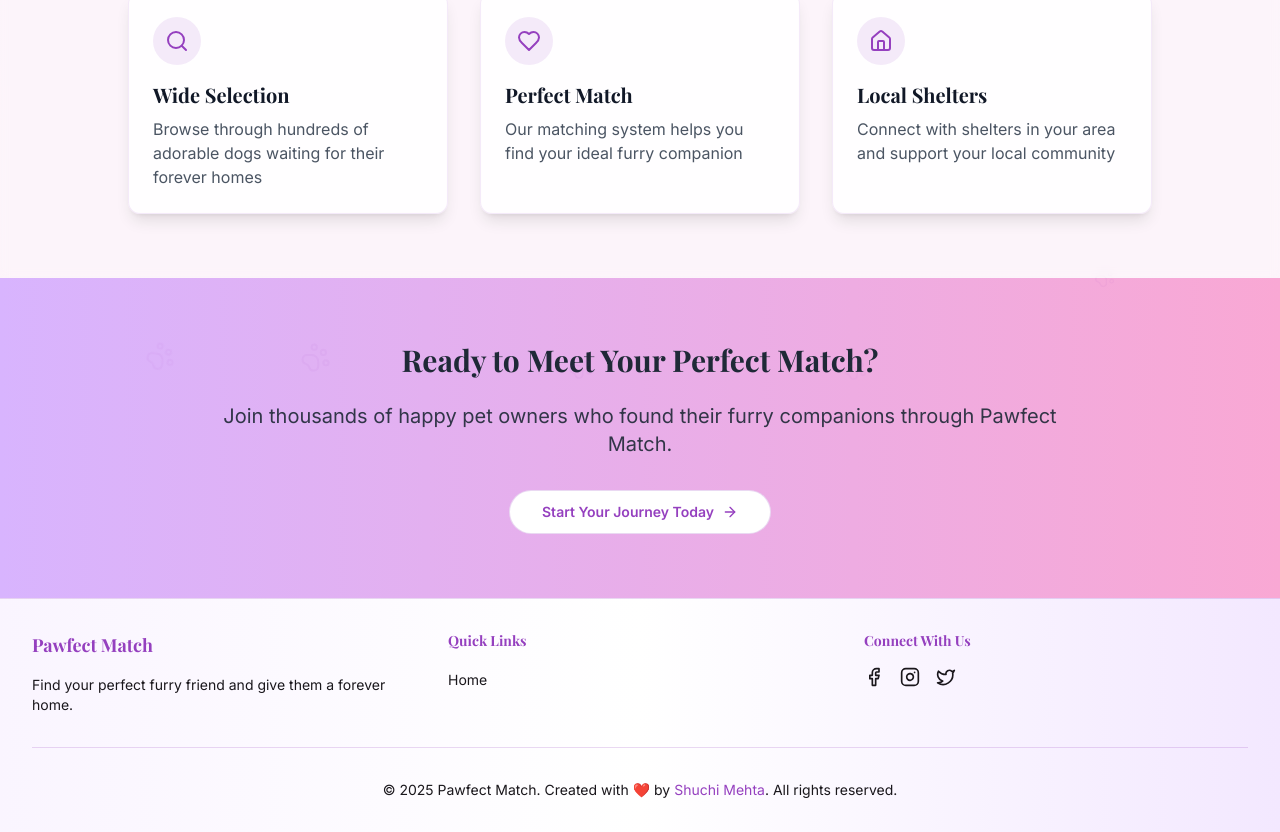
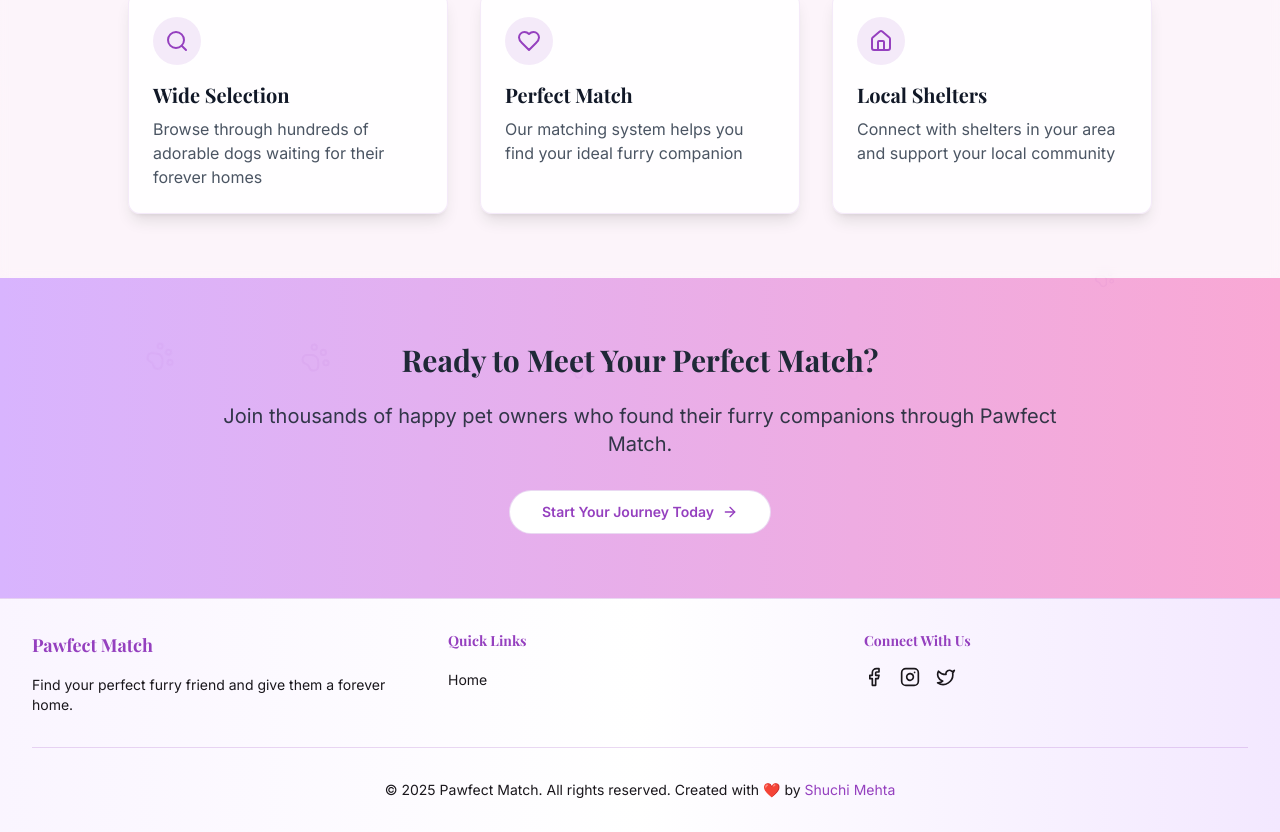
Before and after one commit to itsshuchimehta/Pawfect-Match, a Next.js app: page / in a window 1280 px wide. Shown: the part 1844-2676 px from the top of the page. Built offline with nearby package versions, Linux system fonts and the light colour scheme.

Commit message:
header footer minor updates

```diff
--- a/app/components/Footer.tsx
+++ b/app/components/Footer.tsx
@@ -67,7 +67,8 @@ export default function Footer() {
         </div>
         <div className="mt-8 pt-8 border-t border-primary/20 dark:border-primary/10">
           <p className="text-sm text-center text-foreground dark:text-gray-300">
-            © {new Date().getFullYear()} Pawfect Match. Created with ❤️ by{" "}
+            © 2025 Pawfect Match. All rights reserved.
+            <span className="block sm:inline"> Created with ❤️ by{" "}
               <a
                 href="https://github.com/itsshuchimehta"
                 target="_blank"
@@ -76,7 +77,7 @@ export default function Footer() {
               >
                 Shuchi Mehta
               </a>
-            . All rights reserved.
+            </span>
           </p>
         </div>
       </div>
--- a/app/components/Header.tsx
+++ b/app/components/Header.tsx
@@ -87,10 +87,10 @@ export default function Header({ isAuthenticated, onLogout, userName, isDarkMode
   )
 
   const handleNavigation = (action: () => void) => {
-    setIsMobileMenuOpen(false)
+    setIsMobileMenuOpen(false);
     setTimeout(() => {
-      action()
-    }, 10)
+        action();
+    }, 100);
   }
 
   const NavigationItems = ({ isMobile = false }: { isMobile?: boolean }) => (
```
Lines whose indentation alone changed are shown as unchanged.
